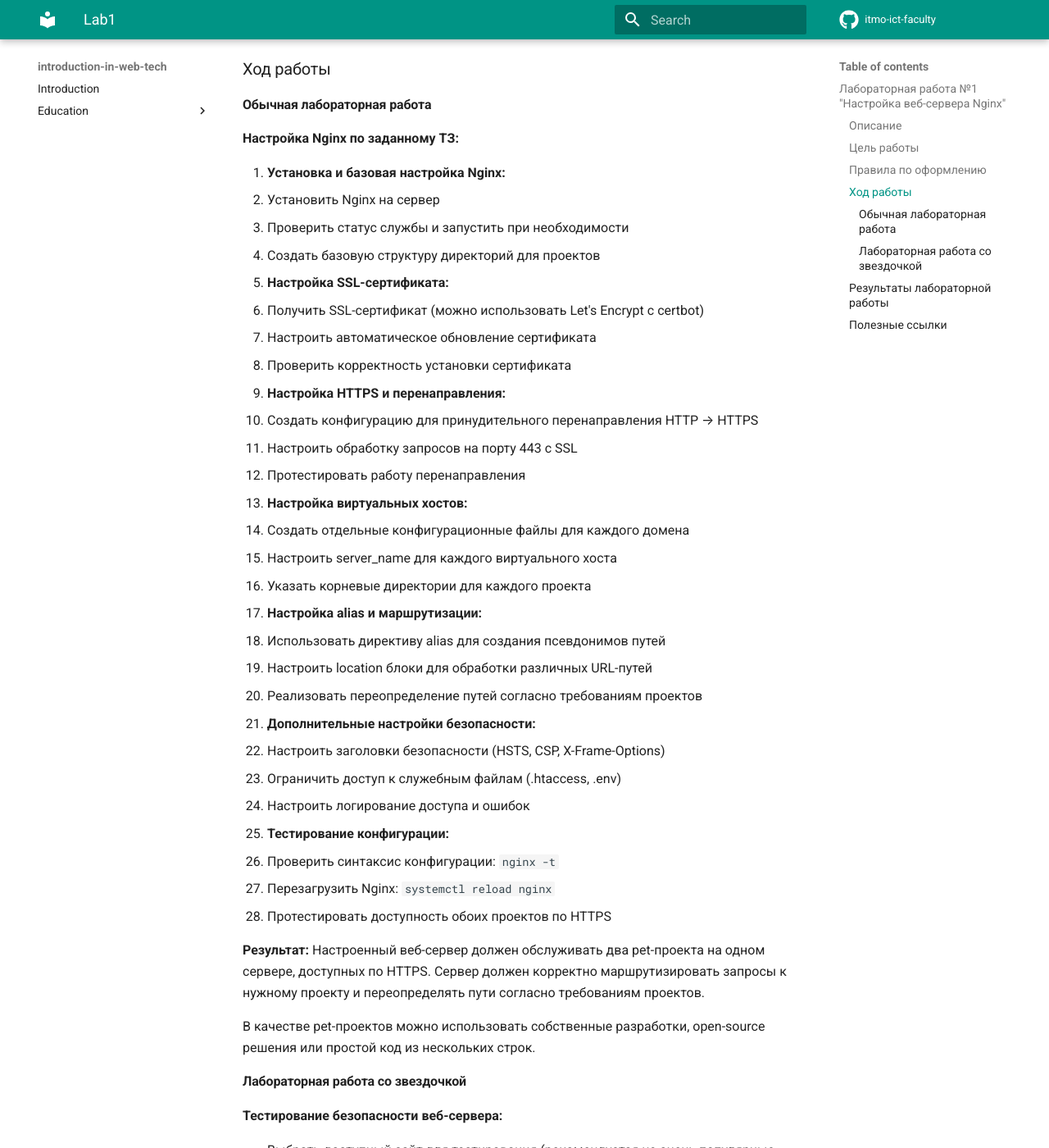
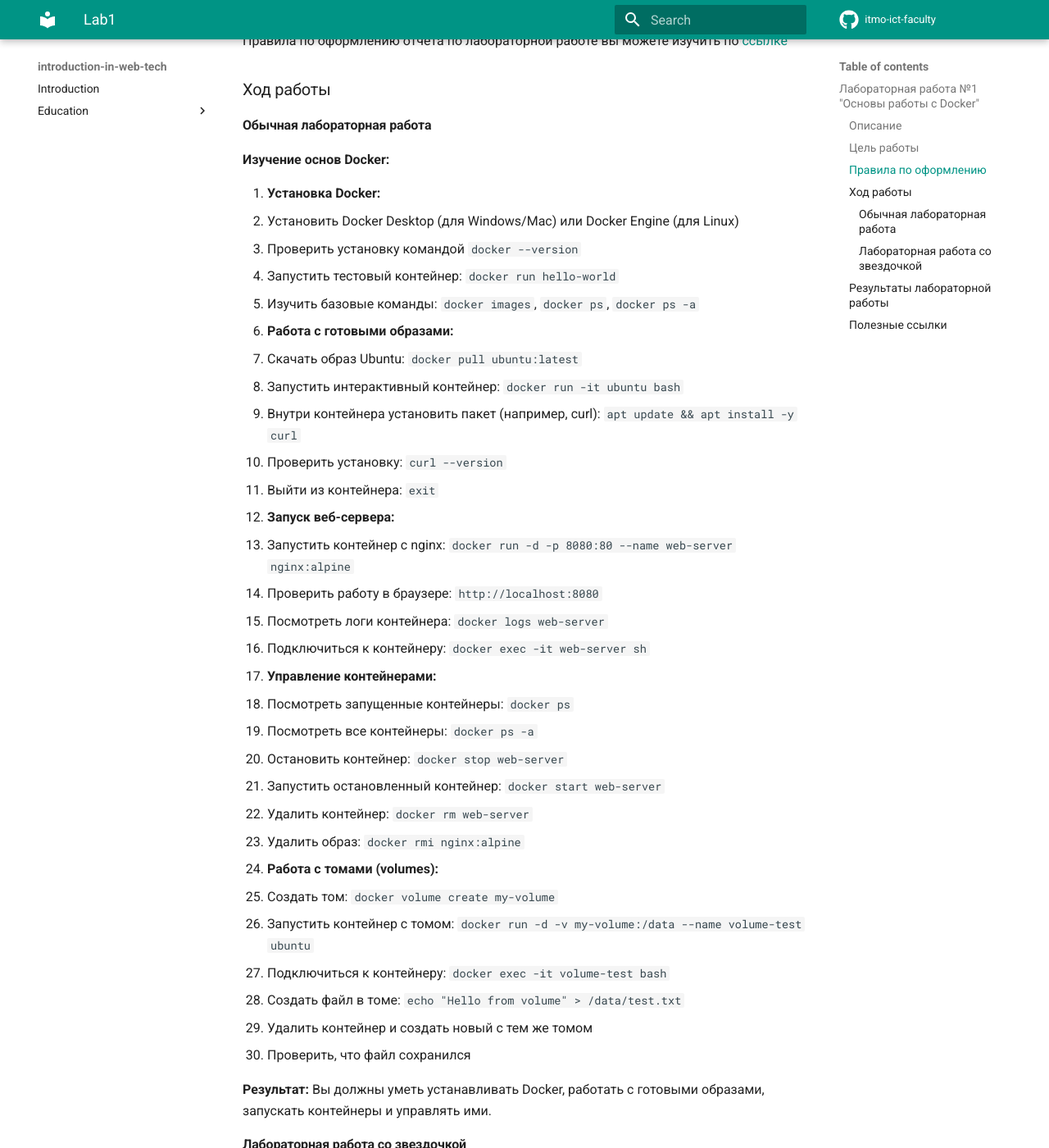
Before and after one commit to itmo-ict-faculty/introduction-in-web-tech, an MkDocs documentation site: the page built from docs/education/labs2025-2026/lab1/lab1.md, in a window 1280 px wide and 1400 px high, scrolled down 524 px. Shown: the whole window at 82% size. Built offline with MkDocs 1.6.1 and Material for MkDocs 9.7.7, drawn with Linux system fonts in a browser that asks for light colours; comment, search, counter and statistics services are not loaded; some of the changed text lies outside the part shown.

Commit message:
make labs better

````diff
--- a/docs/education/labs2025-2026/lab1/lab1.md
+++ b/docs/education/labs2025-2026/lab1/lab1.md
@@ -1,9 +1,9 @@
-## Лабораторная работа №1 "Настройка веб-сервера Nginx"
+## Лабораторная работа №1 "Основы работы с Docker"
 ### Описание
-Это первая лабораторная работа по настройке веб-сервера Nginx с поддержкой HTTPS, виртуальных хостов и дополнительными функциями безопасности.
+Это первая лабораторная работа по изучению основ контейнеризации с использованием Docker. В ходе работы вы изучите базовые концепции Docker, научитесь создавать образы, запускать контейнеры и управлять ими.
 
 ### Цель работы
-Научиться настраивать Nginx для обслуживания нескольких веб-приложений с поддержкой HTTPS, виртуальных хостов и изучения основ веб-безопасности.
+Научиться работать с Docker: устанавливать Docker, создавать Dockerfile, собирать образы, запускать контейнеры и управлять ими.
 
 ### Правила по оформлению
 
@@ -13,74 +13,106 @@
 
 #### Обычная лабораторная работа
 
-**Настройка Nginx по заданному ТЗ:**
+**Изучение основ Docker:**
 
-1. **Установка и базовая настройка Nginx:**
-   - Установить Nginx на сервер
-   - Проверить статус службы и запустить при необходимости
-   - Создать базовую структуру директорий для проектов
+1. **Установка Docker:**
+   - Установить Docker Desktop (для Windows/Mac) или Docker Engine (для Linux)
+   - Проверить установку командой `docker --version`
+   - Запустить тестовый контейнер: `docker run hello-world`
+   - Изучить базовые команды: `docker images`, `docker ps`, `docker ps -a`
 
-2. **Настройка SSL-сертификата:**
-   - Получить SSL-сертификат (можно использовать Let's Encrypt с certbot)
-   - Настроить автоматическое обновление сертификата
-   - Проверить корректность установки сертификата
+2. **Работа с готовыми образами:**
+   - Скачать образ Ubuntu: `docker pull ubuntu:latest`
+   - Запустить интерактивный контейнер: `docker run -it ubuntu bash`
+   - Внутри контейнера установить пакет (например, curl): `apt update && apt install -y curl`
+   - Проверить установку: `curl --version`
+   - Выйти из контейнера: `exit`
 
-3. **Настройка HTTPS и перенаправления:**
-   - Создать конфигурацию для принудительного перенаправления HTTP → HTTPS
-   - Настроить обработку запросов на порту 443 с SSL
-   - Протестировать работу перенаправления
+3. **Запуск веб-сервера:**
+   - Запустить контейнер с nginx: `docker run -d -p 8080:80 --name web-server nginx:alpine`
+   - Проверить работу в браузере: `http://localhost:8080`
+   - Посмотреть логи контейнера: `docker logs web-server`
+   - Подключиться к контейнеру: `docker exec -it web-server sh`
 
-4. **Настройка виртуальных хостов:**
-   - Создать отдельные конфигурационные файлы для каждого домена
-   - Настроить server_name для каждого виртуального хоста
-   - Указать корневые директории для каждого проекта
+4. **Управление контейнерами:**
+   - Посмотреть запущенные контейнеры: `docker ps`
+   - Посмотреть все контейнеры: `docker ps -a`
+   - Остановить контейнер: `docker stop web-server`
+   - Запустить остановленный контейнер: `docker start web-server`
+   - Удалить контейнер: `docker rm web-server`
+   - Удалить образ: `docker rmi nginx:alpine`
 
-5. **Настройка alias и маршрутизации:**
-   - Использовать директиву alias для создания псевдонимов путей
-   - Настроить location блоки для обработки различных URL-путей
-   - Реализовать переопределение путей согласно требованиям проектов
+5. **Работа с томами (volumes):**
+   - Создать том: `docker volume create my-volume`
+   - Запустить контейнер с томом: `docker run -d -v my-volume:/data --name volume-test ubuntu`
+   - Подключиться к контейнеру: `docker exec -it volume-test bash`
+   - Создать файл в томе: `echo "Hello from volume" > /data/test.txt`
+   - Удалить контейнер и создать новый с тем же томом
+   - Проверить, что файл сохранился
 
-6. **Дополнительные настройки безопасности:**
-   - Настроить заголовки безопасности (HSTS, CSP, X-Frame-Options)
-   - Ограничить доступ к служебным файлам (.htaccess, .env)
-   - Настроить логирование доступа и ошибок
-
-7. **Тестирование конфигурации:**
-   - Проверить синтаксис конфигурации: `nginx -t`
-   - Перезагрузить Nginx: `systemctl reload nginx`
-   - Протестировать доступность обоих проектов по HTTPS
-
-**Результат:** Настроенный веб-сервер должен обслуживать два pet-проекта на одном сервере, доступных по HTTPS. Сервер должен корректно маршрутизировать запросы к нужному проекту и переопределять пути согласно требованиям проектов.
-
-В качестве pet-проектов можно использовать собственные разработки, open-source решения или простой код из нескольких строк.
+**Результат:** Вы должны уметь устанавливать Docker, работать с готовыми образами, запускать контейнеры и управлять ими.
 
 #### Лабораторная работа со звездочкой
 
-**Тестирование безопасности веб-сервера:**
+**Создание Dockerfile по заданным условиям:**
 
-- Выбрать доступный сайт для тестирования (рекомендуется не очень популярные сайты, например, сайты местных организаций)
-- Проверить минимум три уязвимости:
-  - Path traversal
-  - Перебор страниц через ffuf
-  - Любые другие уязвимости на ваш выбор
-- Взлом считается успешным при получении доступа к не предназначенным для пользователей разделам сайта
+**Задача:** Создать Dockerfile, который должен выполнять следующие условия:
 
-**Важно:**
-- Без DDoS-атак и подбора паролей
-- При обнаружении реальной уязвимости связаться с преподавателем
-- Цель - изучение влияния неточностей в конфигурации на безопасность
+**Файлы для создания:**
+
+1. **app.py** - создать файл со следующим содержимым:
+   ```python
+   from flask import Flask
+   app = Flask(__name__)
+
+   @app.route('/')
+   def hello():
+       return "Hello from Docker!"
+
+   if __name__ == '__main__':
+       app.run(host='0.0.0.0', port=5000)
+   ```
+
+2. **requirements.txt** - создать файл со следующим содержимым:
+   ```
+   Flask==2.0.1
+   ```
+
+3. **Dockerfile** - создать по заданным условиям ниже
+
+**Условия для Dockerfile:**
+1. Использовать базовый образ `python:3.9-slim`
+2. Установить рабочую директорию `/app`
+3. Установить системные пакеты: `curl` и `vim`
+4. Установить Python пакеты из файла `requirements.txt`
+5. Скопировать файл `app.py` в контейнер
+6. Создать пользователя `appuser` с UID 1000
+7. Переключиться на пользователя `appuser`
+8. Открыть порт 5000
+9. Установить переменную окружения `FLASK_ENV=production`
+10. Запустить приложение командой `python app.py`
+
+**Проверка:**
+- Собрать образ: `docker build -t my-flask-app .`
+- Запустить контейнер: `docker run -d -p 5000:5000 --name flask-container my-flask-app`
+- Проверить работу: `curl http://localhost:5000`
+
+**Результат:** Вы должны уметь создавать Dockerfile по заданным техническим требованиям.
 
 ### Результаты лабораторной работы
 В результате данной работы у вас должно быть:
 
-- Настроенный Nginx с поддержкой HTTPS и виртуальных хостов
-- Два работающих pet-проекта
-- Отчет с описанием конфигурации и скриншотами
-- (Для работы со звездочкой) Отчет о тестировании безопасности с описанием проверенных уязвимостей
+- Установленный и настроенный Docker
+- Понимание основных команд Docker
+- Опыт работы с готовыми образами
+- Умение запускать и управлять контейнерами
+- (Для работы со звездочкой) Опыт работы с различными типами контейнеров
+- Отчет с описанием выполненных задач и скриншотами
 
 ### Полезные ссылки
 
-- [Nginx Documentation](https://nginx.org/ru/docs/)
-- [SSL/TLS Configuration](https://nginx.org/ru/docs/http/configuring_https_servers.html)
-- [Virtual Hosts](https://nginx.org/ru/docs/http/server_names.html)
-- [Security Headers](https://securityheaders.com/)
+- [Docker Documentation](https://docs.docker.com/)
+- [Docker Hub](https://hub.docker.com/)
+- [Docker Commands Reference](https://docs.docker.com/engine/reference/commandline/docker/)
+- [Docker Images](https://docs.docker.com/engine/reference/commandline/images/)
+- [Docker Containers](https://docs.docker.com/engine/reference/commandline/container/)
````
Also changed, not shown: docs/education/labs2025-2026/lab2/lab2.md (+50 -43 lines), docs/education/labs2025-2026/lab3/lab3.md (+148 -43 lines).
